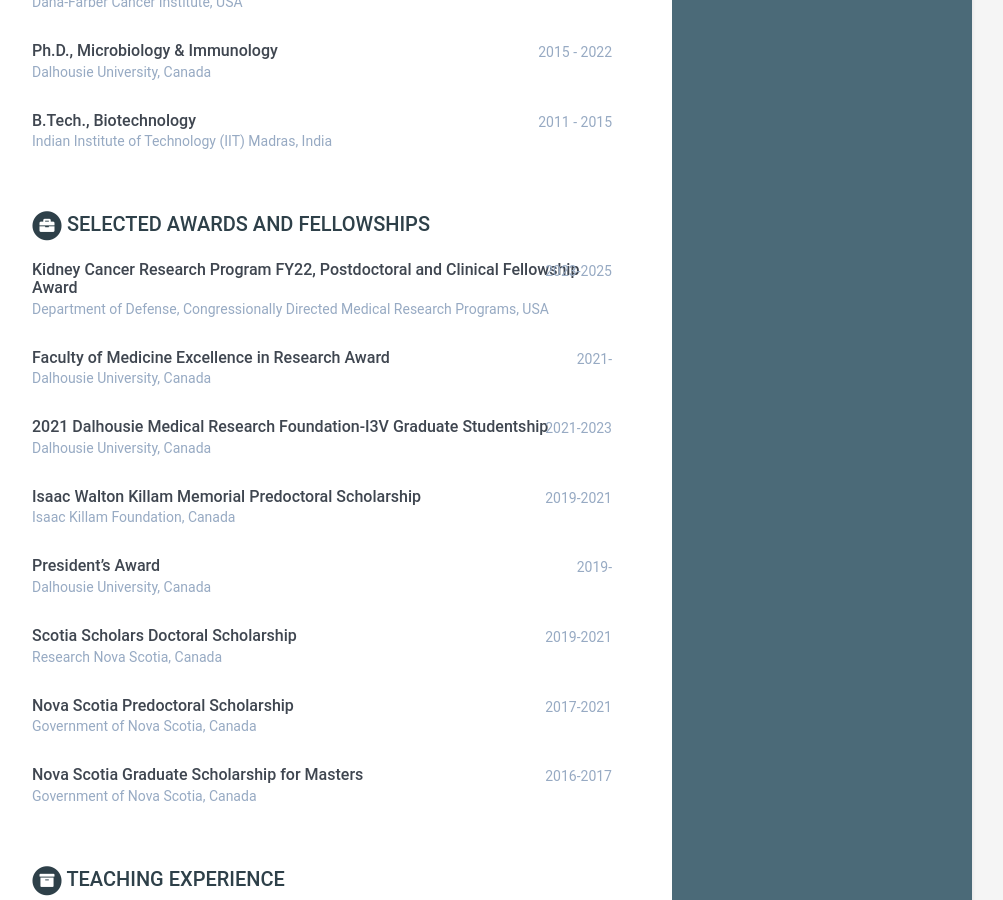
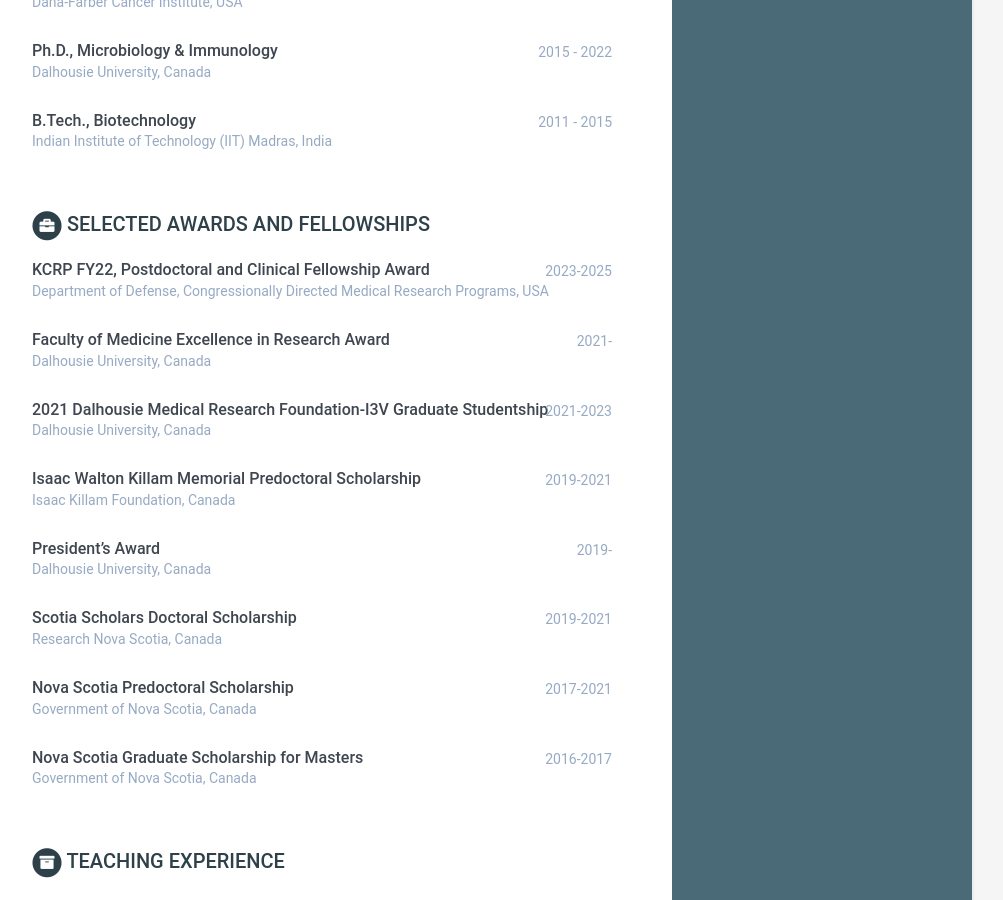
Before and after one commit to Prathyusha-konda/Website, a Jekyll site: the page built from index.html, in a window 1280 px wide and 900 px high, scrolled down 661 px. Shown: the whole window, without its empty margins (168-1171 px from the left). Built offline with Jekyll 4.4.1, drawn with Linux system fonts in a browser that asks for light colours.

Commit message:
Update data.yml

```diff
--- a/_data/data.yml
+++ b/_data/data.yml
@@ -47,7 +47,7 @@ education:
 
 experiences:
     #title: Awards and Fellowships
-    - role: Kidney Cancer Research Program FY22, Postdoctoral and Clinical Fellowship Award
+    - role: KCRP FY22, Postdoctoral and Clinical Fellowship Award
       time: 2023-2025
       company: Department of Defense, Congressionally Directed Medical Research Programs, USA
 
```
